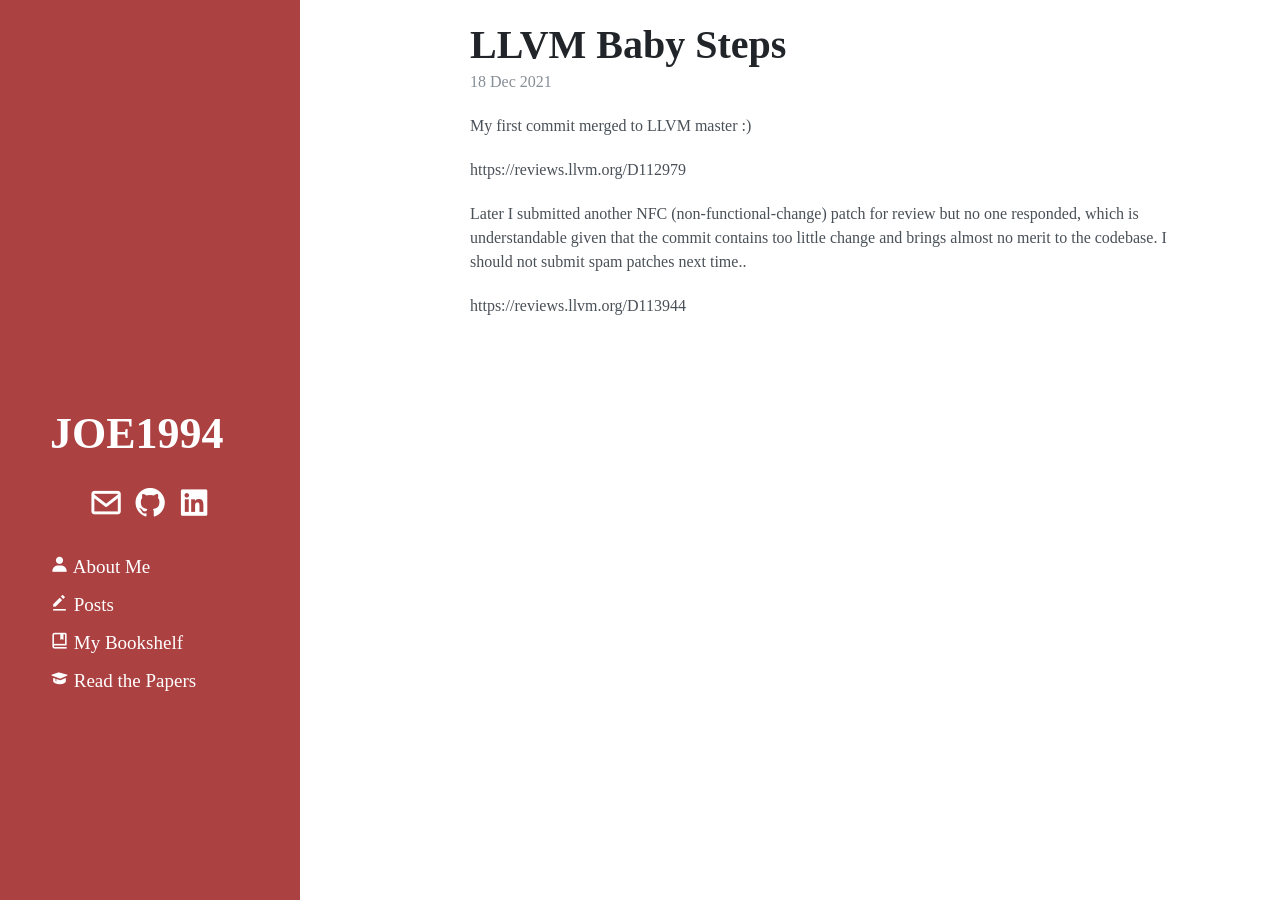
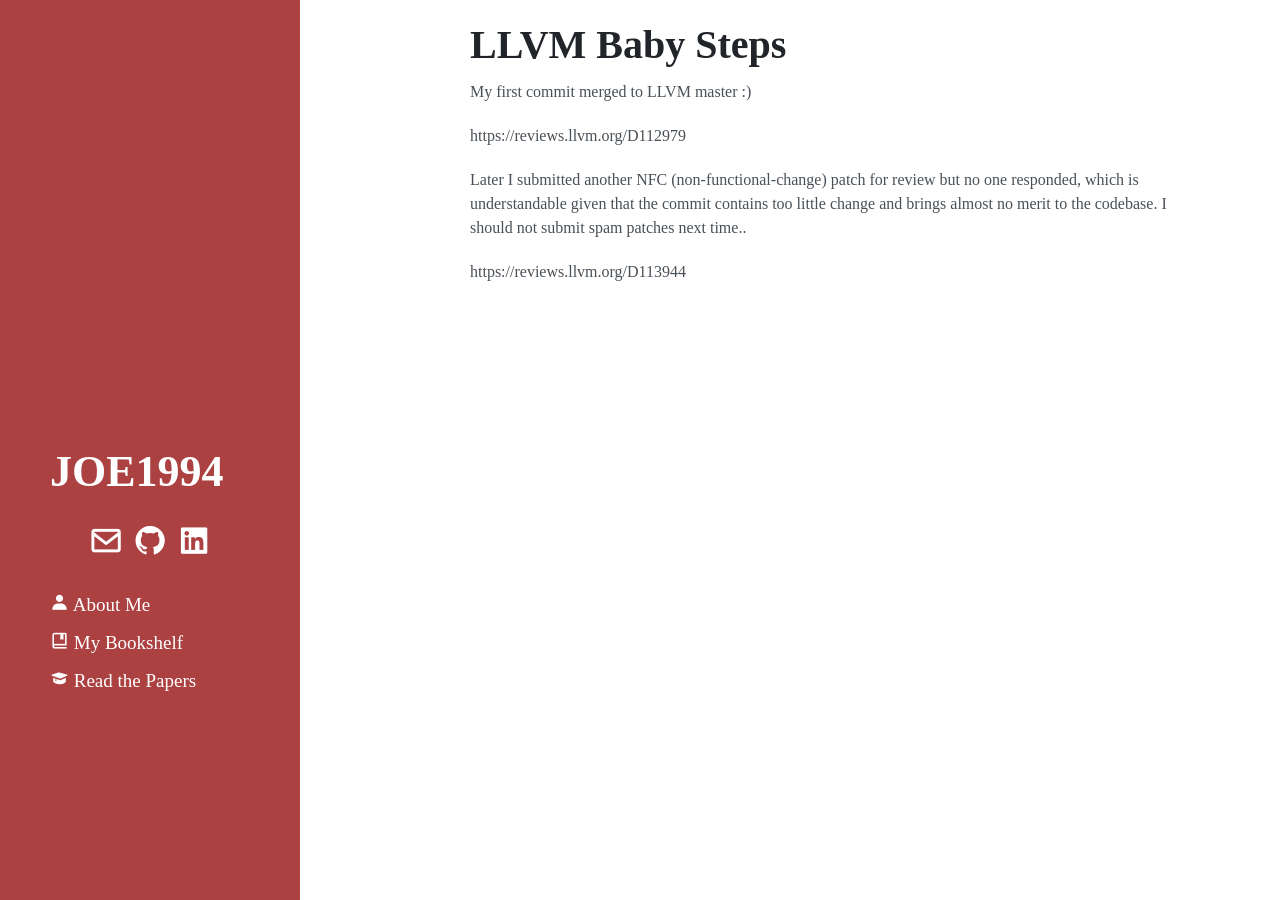
Before and after one commit to JOE1994/JOE1994.github.io, a Jekyll site: the page built from archived_posts/2021-12-18-llvm-baby-steps.md, in a window 1280 px wide. Built offline with Jekyll 4.4.1, drawn with Linux system fonts in a browser that asks for light colours; some web fonts are replaced; comment, search, counter and statistics services are not loaded.

Commit message:
Remove 'posts' section

```diff
--- a/_data/navigation.yml
+++ b/_data/navigation.yml
@@ -1,7 +1,7 @@
 - name: <i class='bx bxs-user'></i> About Me
   link: /
-- name: <i class='bx bxs-edit-alt'></i> Posts
-  link: /posts.html
+#- name: <i class='bx bxs-edit-alt'></i> Posts
+#  link: /posts.html
 - name: <i class='bx bx-book-bookmark'></i> My Bookshelf
   link: /bookshelf.html
 - name: <i class='bx bxs-graduation' ></i> Read the Papers
--- a/_layouts/post.html
+++ b/_layouts/post.html
@@ -8,6 +8,7 @@
   {{ content }}
 </article>
 
+<!--
 <script src="https://utteranc.es/client.js"
         repo="JOE1994/JOE1994.github.io"
         issue-term="pathname"
@@ -16,3 +17,4 @@
         crossorigin="anonymous"
         async>
 </script>
+-->
```
Also changed, not shown: README.md, archived_posts/2020-05-07-personal-notes.md (renamed from _posts/2020-05-07-personal-notes.md), archived_posts/2020-07-31-ITM-mystery-solved.md (renamed from _posts/2020-07-31-ITM-mystery-solved.md), archived_posts/2021-12-18-llvm-baby-steps.md (renamed from _posts/2021-12-18-llvm-baby-steps.md), archived_posts/2022-12-24-building-llvm-link-time-error.md (renamed from _posts/2022-12-24-building-llvm-link-time-error.md), archived_posts/2023-01-01-mutable-in-cpp.md (renamed from _posts/2023-01-01-mutable-in-cpp.md), archived_posts/2023-01-13-powerpc.md (renamed from _posts/2023-01-13-powerpc.md), archived_posts/2023-01-23-compile-referential-structs.md (renamed from _posts/2023-01-23-compile-referential-structs.md), archived_posts/2023-03-06-Patriot-Missile-Software.md (renamed from _posts/2023-03-06-Patriot-Missile-Software.md), archived_posts/2023-05-08-x+y==x.md (renamed from _posts/2023-05-08-x+y==x.md).
